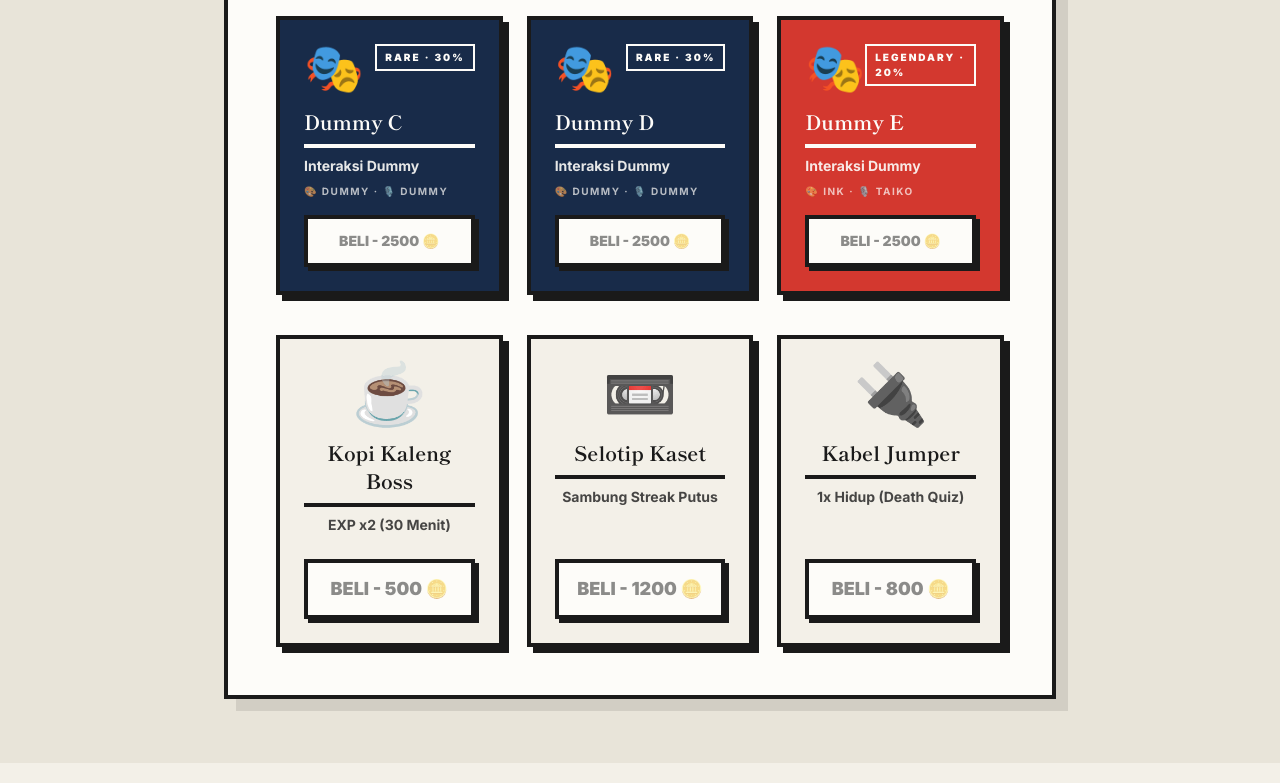
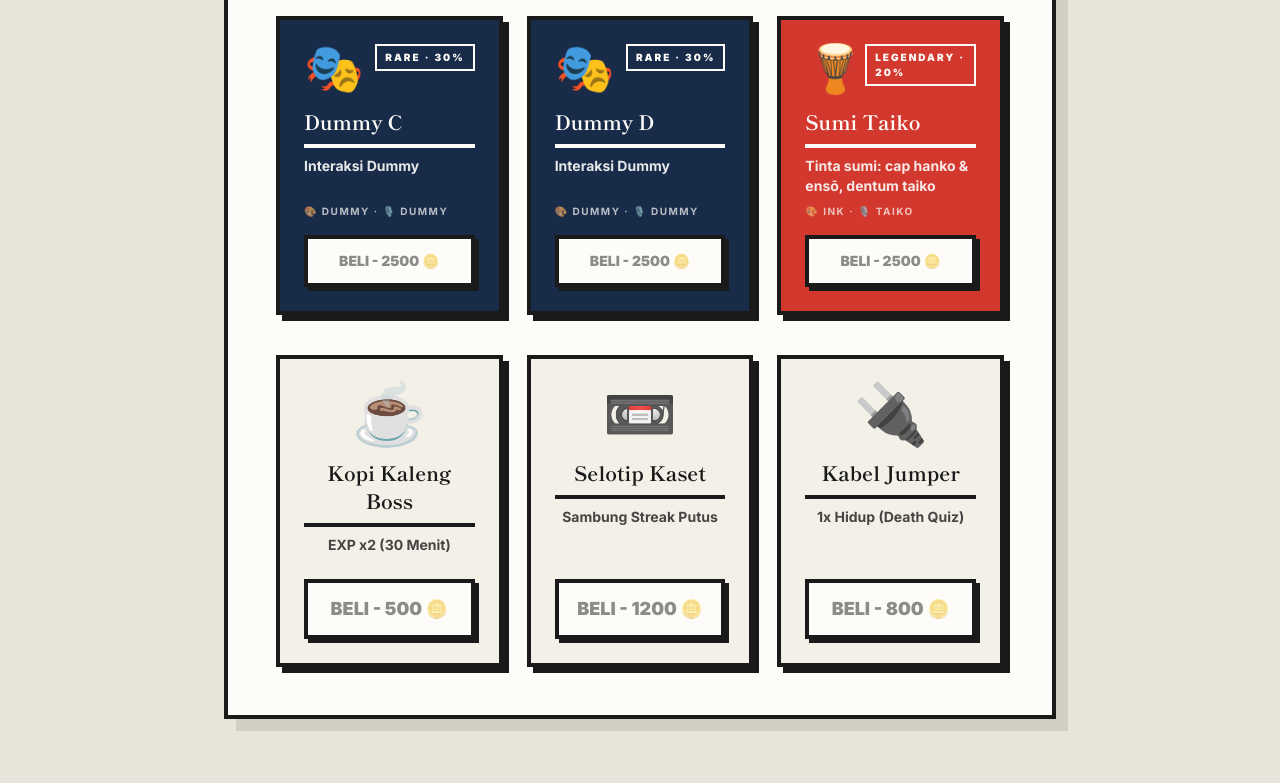
Before and after one commit to MaddLiebert/Japanese-quiz, a React (Vite) app: page /shop in a window 1280 px wide. Shown: the part 1138-1921 px from the top of the page. Built offline with nearby package versions, Linux system fonts and the light colour scheme.

Commit message:
feat(packs): pack_06 jadi 'Sumi Taiko' (nama/ikon/desc sesuai efek tinta + taiko)

```diff
--- a/src/features/packs/packs.js
+++ b/src/features/packs/packs.js
@@ -43,8 +43,9 @@ export const PACKS = [
     price: 2500, rarity: 'rare', visual: 'dummy', voice: 'dummy',
   },
   {
-    id: 'pack_06', name: 'Dummy E', kanji: '仮', icon: '🎭',
-    desc: 'Interaksi Dummy', desc_en: 'Dummy interaction',
+    id: 'pack_06', name: 'Sumi Taiko', kanji: '墨太鼓', icon: '🪘',
+    desc: 'Tinta sumi: cap hanko & ensō, dentum taiko',
+    desc_en: 'Sumi ink: hanko seal & ensō, taiko drum',
     price: 2500, rarity: 'legendary', visual: 'ink', voice: 'taiko',
   },
 ];
```
Also changed, not shown: 1 other file (tests, documents, lock files or other folders).
